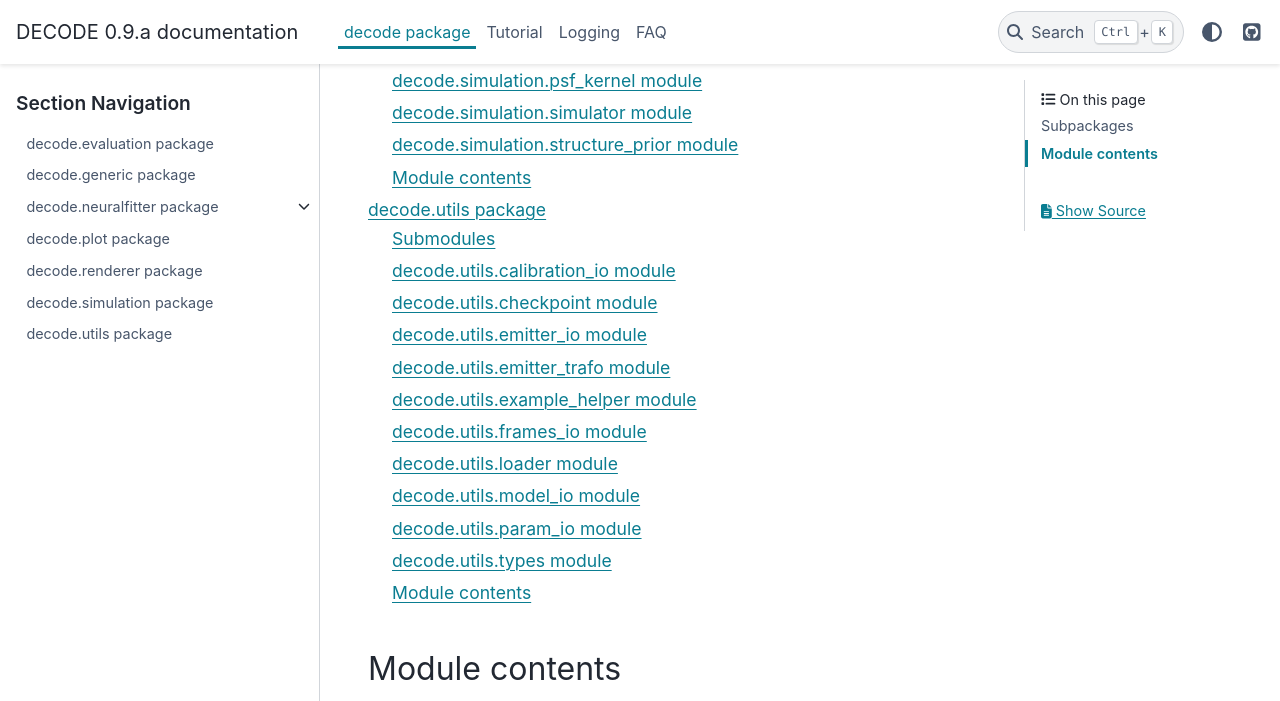
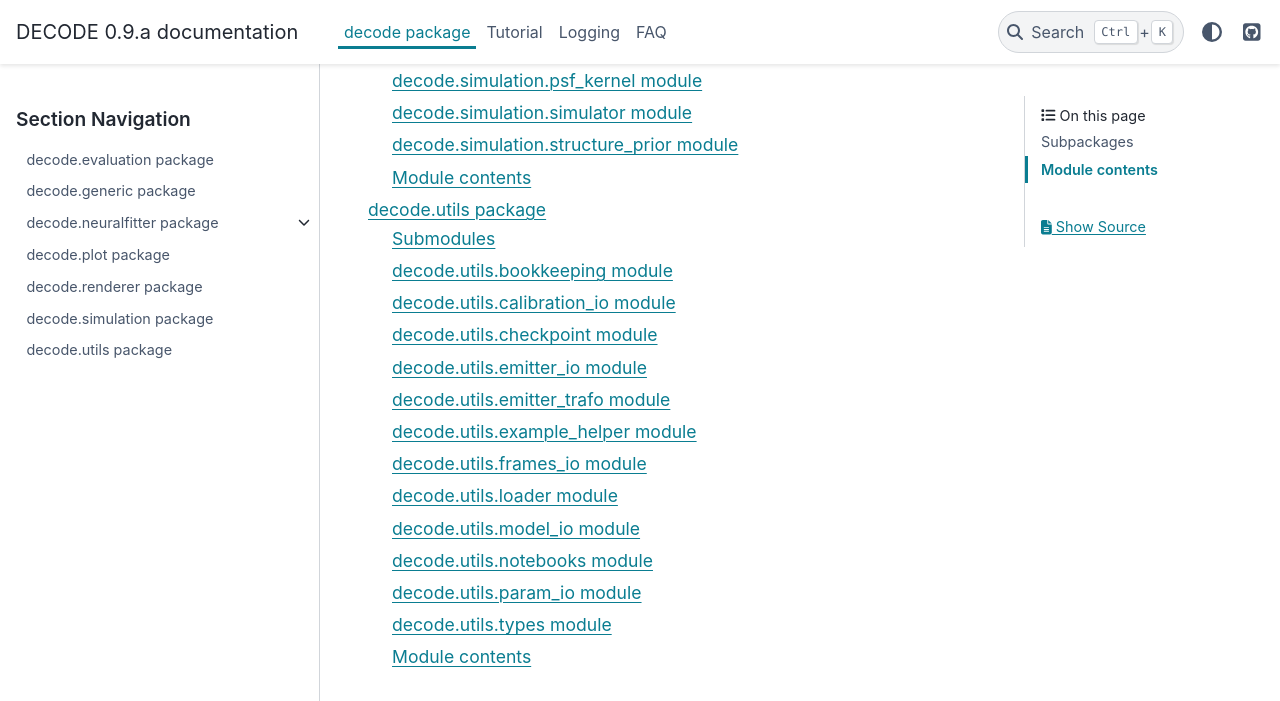
Before and after one commit to TuragaLab/DECODE, a Sphinx documentation site: the page built from docs/source/decode.rst, in a window 1280 px wide and 900 px high, scrolled down 2540 px, cut to the strip 0-701 px from the top of the window. Built offline with Sphinx 7.4.7 and the PyData theme 0.15.4, drawn with Linux system fonts in a browser that asks for light colours.

Commit message:
Add bookkepping

```diff
--- a/docs/source/decode.utils.rst
+++ b/docs/source/decode.utils.rst
@@ -3,6 +3,14 @@ decode.utils package
 
 Submodules
 ----------
+
+decode.utils.bookkeeping module
+-----------------------------------
+
+.. automodule:: decode.utils.bookkeeping
+   :members:
+   :undoc-members:
+   :show-inheritance:
 
 decode.utils.calibration\_io module
 -----------------------------------
@@ -68,6 +76,14 @@ decode.utils.model\_io module
    :undoc-members:
    :show-inheritance:
 
+decode.utils.notebooks module
+-----------------------------
+
+.. automodule:: decode.utils.notebooks
+   :members:
+   :undoc-members:
+   :show-inheritance:
+
 decode.utils.param\_io module
 -----------------------------
 
```
Also changed, not shown: docs/source/tutorial.md (+1 -1 lines).
